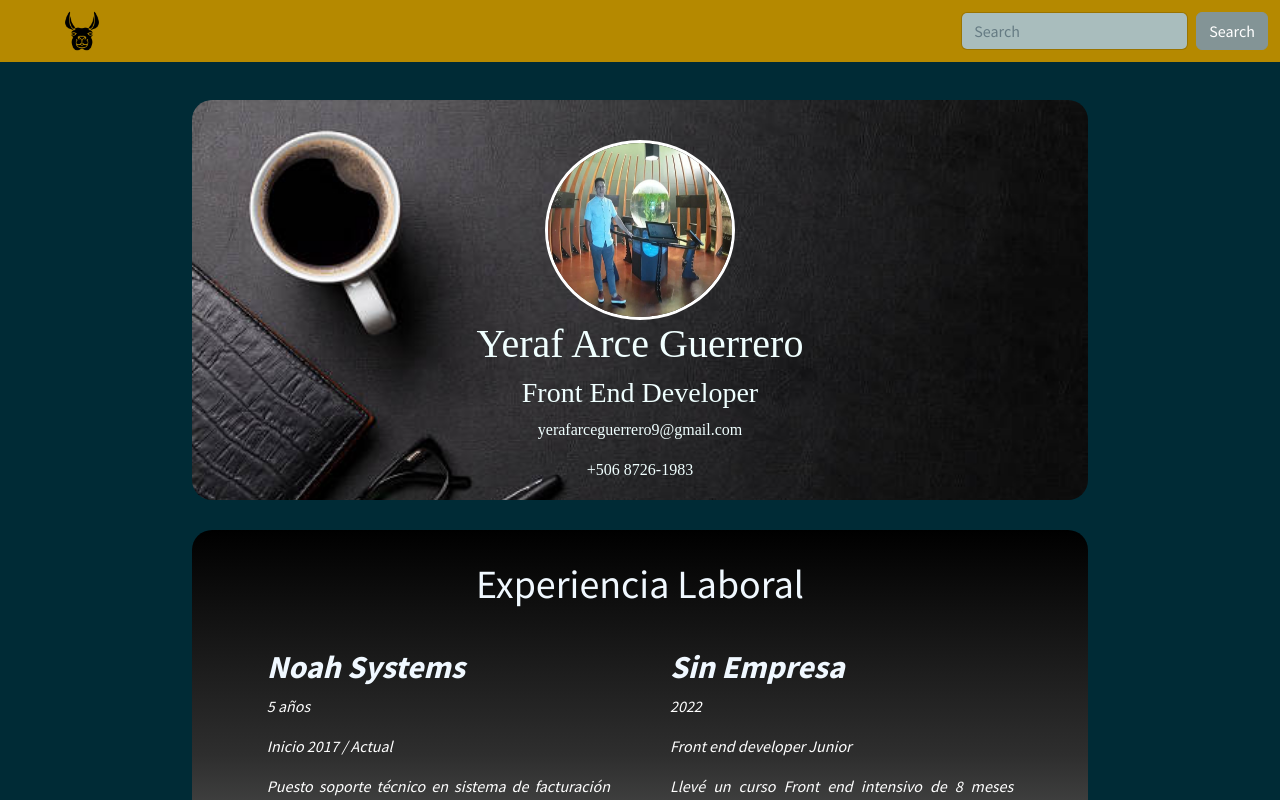
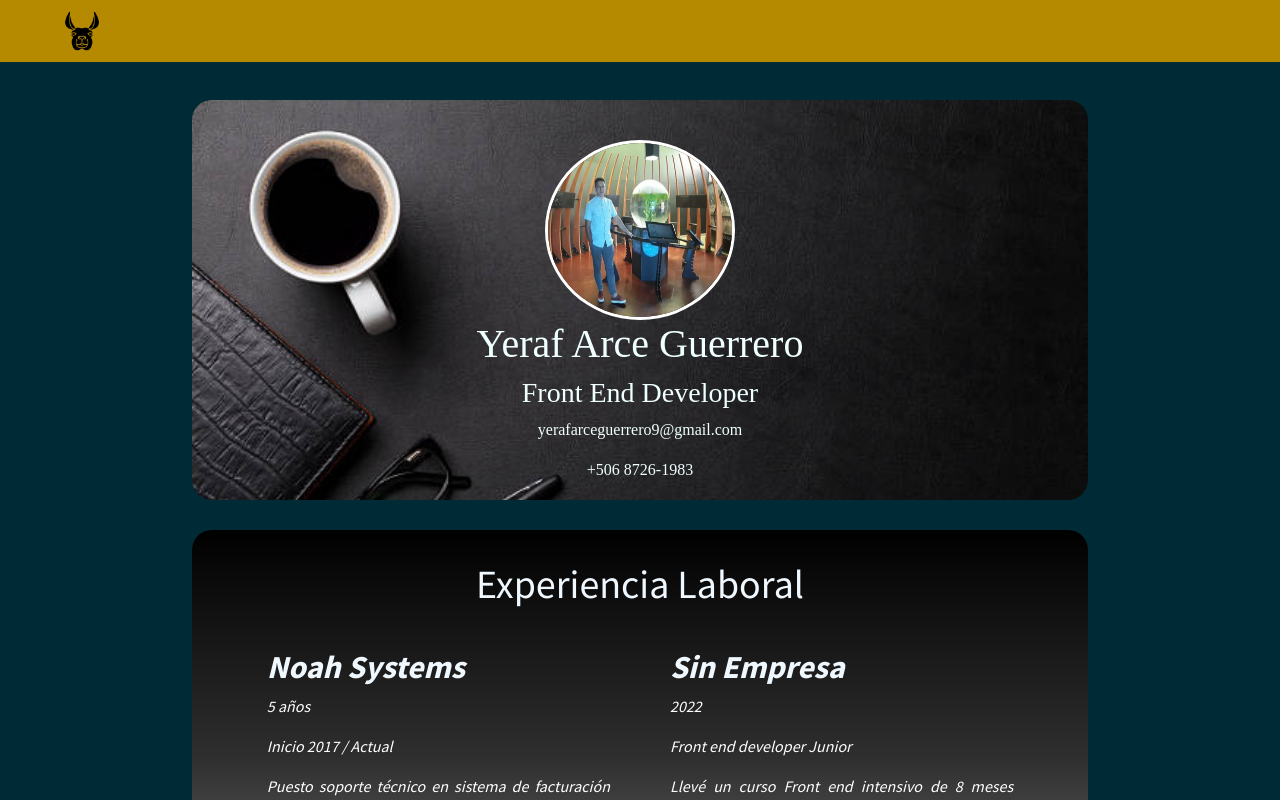
Before and after one commit to Yeraf/CVYerafArce, a React (Create React App) app: page / in a window 1280 px wide. Shown: the top 800 px of the page. Built offline with nearby package versions, Linux system fonts and the light colour scheme.

Commit message:
pdf commit

```diff
--- a/package.json
+++ b/package.json
@@ -6,6 +6,7 @@
     "@testing-library/jest-dom": "^5.16.5",
     "@testing-library/react": "^13.4.0",
     "@testing-library/user-event": "^13.5.0",
+    "jspdf": "^2.5.1",
     "react": "^18.2.0",
     "react-dom": "^18.2.0",
     "react-reveal": "^1.2.2",
--- a/src/App.js
+++ b/src/App.js
@@ -13,10 +13,10 @@ function App() {
     <div className="App">
       <Navbar/>
       <Routes>
-        <Route path="/" element={<Cv />} />
-        <Route path="/home" element={<Home />} />
-        <Route path="/contacto" element={<Contacto />} />
-        <Route path="/portafolio" element={<Portafolio />} />
+        <Route exact path="/" element={<Cv />} />
+        <Route exact path="/home" element={<Home />} />
+        <Route exact path="/contacto" element={<Contacto />} />
+        <Route exact path="/portafolio" element={<Portafolio />} />
       </Routes>
       <Footer/>
     </div>
--- a/src/Components/Navbar.js
+++ b/src/Components/Navbar.js
@@ -57,14 +57,9 @@ function Navbar() {
               </li>
             </ul>
             <form class="d-flex">
-              <input
-                class="form-control me-sm-2"
-                type="text"
-                placeholder="Search"
-              ></input>
-              <button class="btn btn-secondary my-2 my-sm-0" type="submit">
-                Search
-              </button>
+                {/* <button to="/Pdf" class="btn btn-info my-2 my-sm-0" type="">
+                  Descargar PDF Curriculum
+                </button> */}
             </form>
           </div>
         </div>
```
Also changed, not shown: src/CSS/css/Pdf.css (added), src/Components/Pdf.js (added), 2 other files (tests, documents, lock files or other folders).
